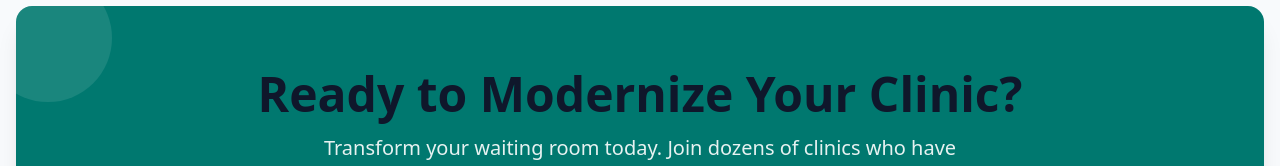
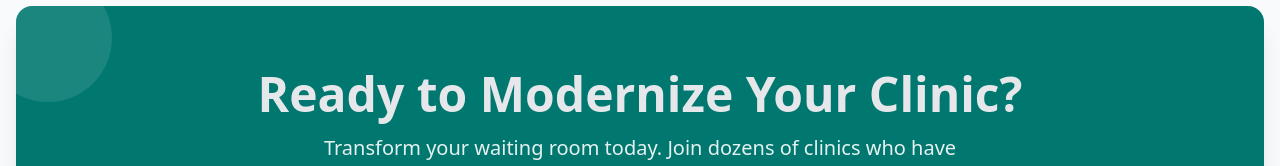
Before and after one commit to hasankhan10/mrcompounder, a Next.js app: page /reviews in a window 1280 px wide. Shown: the part 1349-1515 px from the top of the page. Built offline with nearby package versions, Linux system fonts and the light colour scheme; no server answers.

Commit message:
fix all the text colour isuue across the pages

```diff
--- a/src/app/(public)/about/page.tsx
+++ b/src/app/(public)/about/page.tsx
@@ -88,7 +88,7 @@ export default function AboutUsPage() {
         <div className="container mx-auto px-4">
           <div className="relative bg-teal-700 rounded-2xl shadow-xl overflow-hidden text-white p-12 md:p-16">
             <div className="relative z-10 text-center">
-              <h2 className="text-3xl md:text-5xl font-extrabold mb-4">Ready to Join Us?</h2>
+              <h2 className="text-3xl md:text-5xl font-extrabold mb-4 text-gray-200">Ready to Join Us?</h2>
               <p className="text-lg md:text-xl max-w-2xl mx-auto opacity-90 mb-8">
                 Help us transform the clinic experience across India. Get in touch to learn more or book a free setup for your clinic.
               </p>
--- a/src/app/(public)/reviews/page.tsx
+++ b/src/app/(public)/reviews/page.tsx
@@ -177,7 +177,7 @@ export default function ReviewsPage() {
                     <Reveal width="100%">
                         <div className="relative bg-teal-700 rounded-2xl shadow-xl overflow-hidden text-white p-12 md:p-16">
                             <div className="relative z-10 text-center">
-                                <h2 className="text-3xl md:text-5xl font-extrabold mb-4">Ready to Modernize Your Clinic?</h2>
+                                <h2 className="text-3xl md:text-5xl font-extrabold mb-4 text-gray-200">Ready to Modernize Your Clinic?</h2>
                                 <p className="text-lg md:text-xl max-w-2xl mx-auto opacity-90 mb-8">
                                     Transform your waiting room today. Join dozens of clinics who have brought calm and efficiency to their practice with {APP_NAME}.
                                 </p>
```
